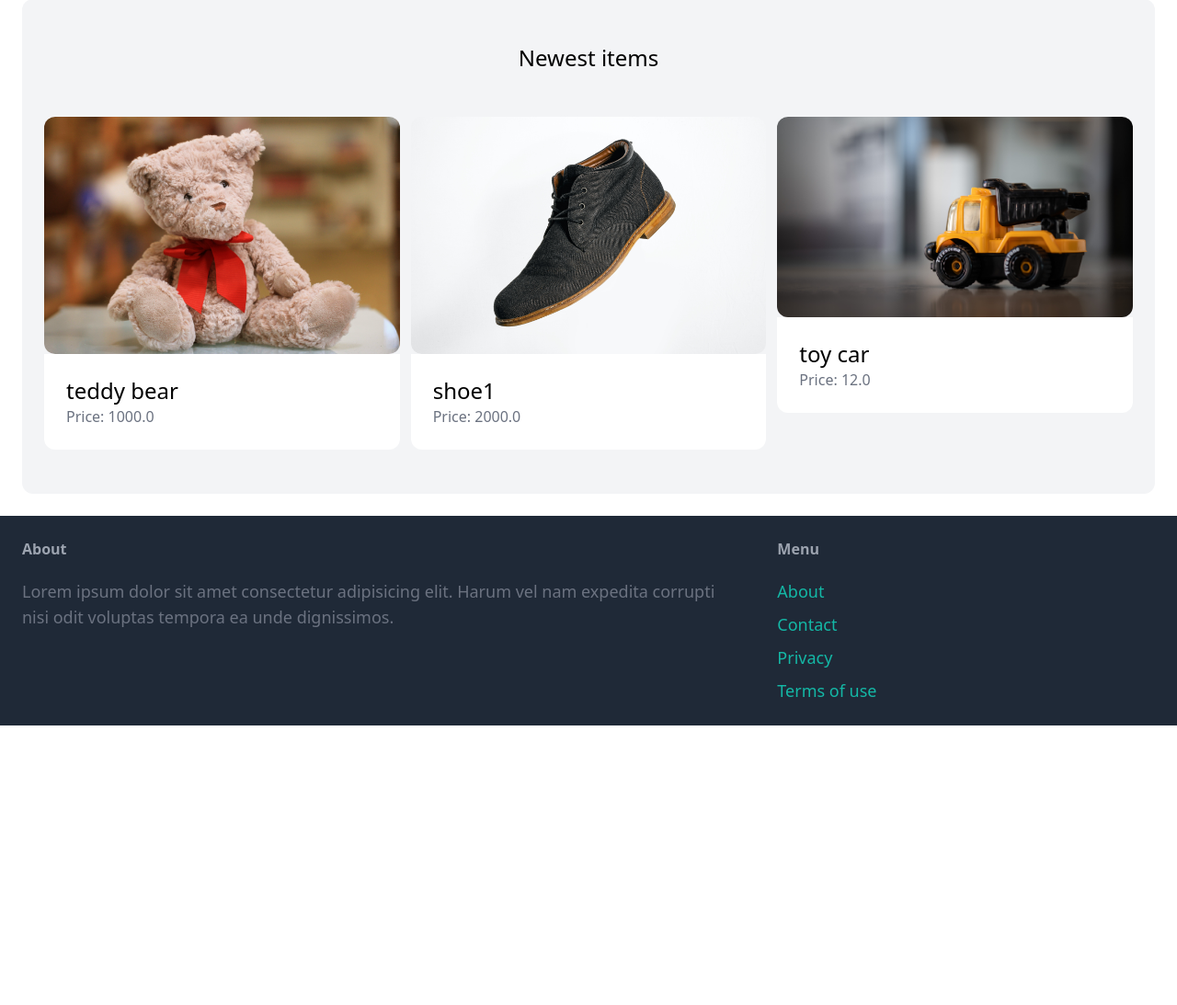
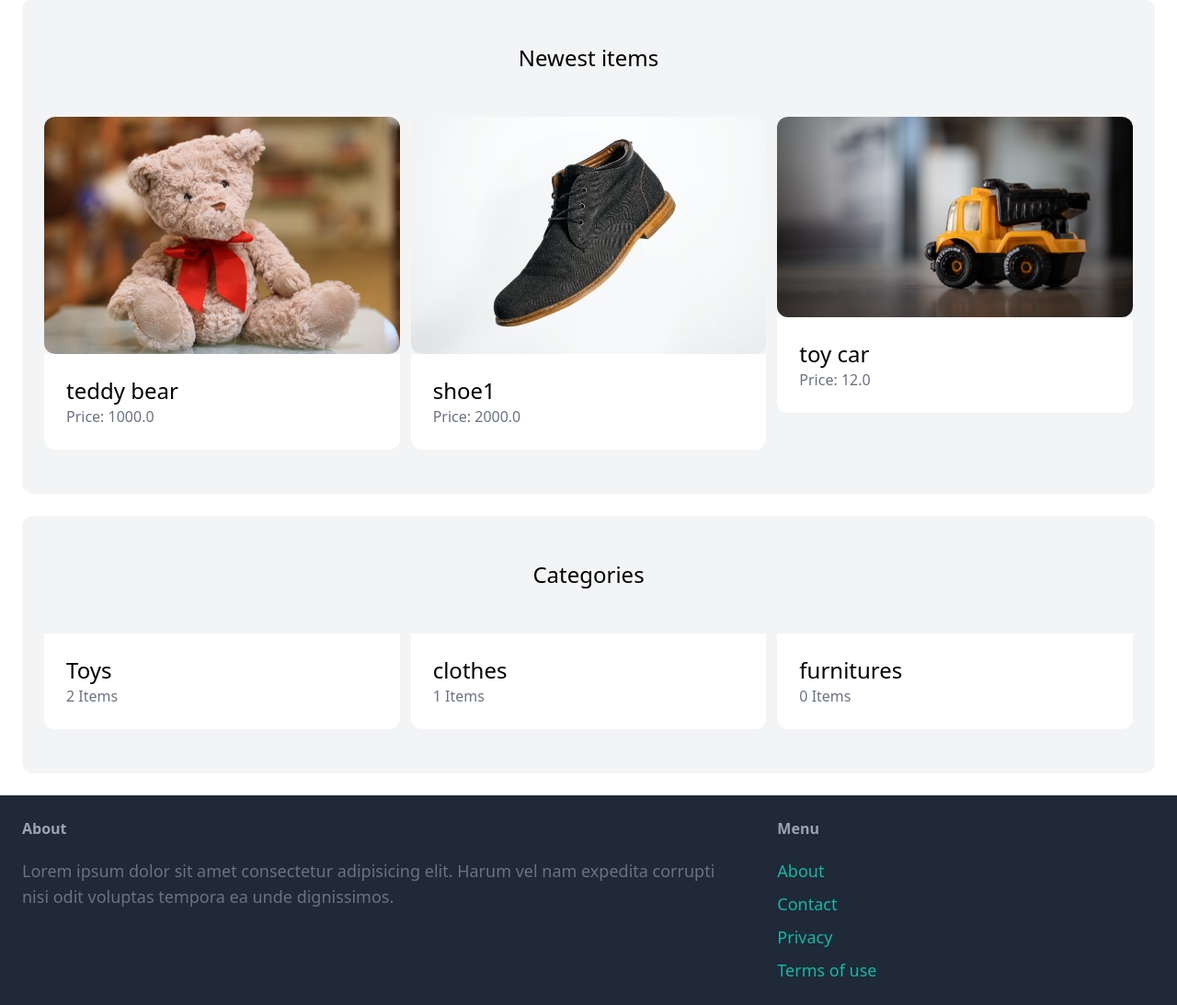
Before and after one commit to A-D-H-D/online-marketplace, a Django app: page / in a window 1280 px wide. Shown: the part 126-1219 px from the top of the page at 92% size. Before the commit the page ends 915 px from the top, so only its background shows below. Run offline with Django 5.2, Linux system fonts and the light colour scheme; data comes from the database, SQL or seed files in the repository; both versions use the stored data as it was after the commit; some libraries are stand-ins or nearby versions.

Commit message:
minor tweaks

```diff
--- a/puddle/core/templates/core/index.html
+++ b/puddle/core/templates/core/index.html
@@ -9,7 +9,7 @@
     <div class="grid grid-cols-3 gap-3">
         {% for item in items %}
             <div>
-                <a href="#">
+                <a href="{%  url 'item:detail' item.id %}">
                     <div>
                         <img src="{{item.image.url}}" class="rounded-xl" alt="" srcset="">
                     </div>
@@ -24,4 +24,21 @@
     </div>
 </div>
 
+<div class="mt-6 px-6 py-12 bg-gray-100 rounded-xl">
+    <h2 class="mb-12 text-2xl text-center">Categories</h2>
+
+    <div class="grid grid-cols-3 gap-3">
+        {% for category in categories %}
+            <div>
+                <a href="#">
+                    <div class="p-6 bg-white rounded-b-xl">
+                        <h2 class="text-2xl">{{category.name}}</h2>
+                        <p class="text-gray-500">{{ category.items.count}} Items</p>
+                    </div>
+                </a>
+            </div>
+        {% endfor%}
+    </div>
+</div>
+
 {% endblock %}
--- /dev/null
+++ b/puddle/item/urls.py
@@ -0,0 +1,8 @@
+from django.urls import path
+from . import views
+
+app_name= 'item'
+
+urlpatterns = [
+    path('<int:pk>/', views.detail, name ='detail')
+]
--- a/puddle/puddle/urls.py
+++ b/puddle/puddle/urls.py
@@ -14,12 +14,15 @@ Including another URLconf
     1. Import the include() function: from django.urls import include, path
     2. Add a URL to urlpatterns:  path('blog/', include('blog.urls'))
 """
+from django.conf import settings
+from django.conf.urls.static import static
 from django.contrib import admin
-from django.urls import path
+from django.urls import path, include
 from core.views import index, contact
 
 urlpatterns = [
     path('', index, name='index'),
     path('contact/', contact, name='contact'),
+    path('items/', include('item.urls')),
     path('admin/', admin.site.urls),
-]
+] + static(settings.MEDIA_URL, document_root=settings.MEDIA_ROOT)
```
Also changed, not shown: puddle/item/templates/item/detail.html (added, +28 -0 lines), puddle/item/views.py (+9 -2 lines), puddle/db.sqlite3, puddle/media/item_images/toy-car.jpg (added).
